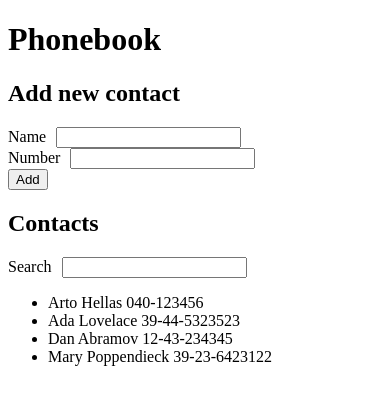
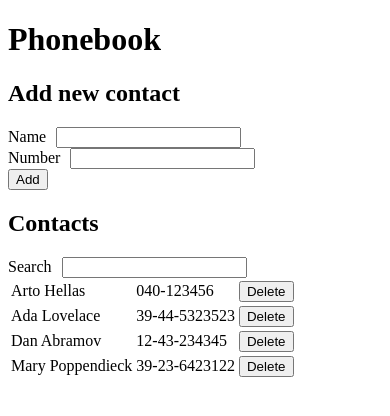
Before and after one commit to isk4/fso, a React (Vite) app in the folder part2/phonebook/: page / in a window 390 px wide. Shown: the top 416 px of the page. Built offline with nearby package versions, Linux system fonts and the light colour scheme; data requests are answered from the project's data file.

Commit message:
part2(phonebook): implement contact deletion (ex 2.14)

```diff
--- a/part2/phonebook/src/App.jsx
+++ b/part2/phonebook/src/App.jsx
@@ -2,15 +2,6 @@ import { useState, useEffect } from 'react';
 import NewContactForm from './components/NewContactForm';
 import ContactList from './components/ContactList';
 import contactsService from './services/contacts';
-
-const initialContactList = [
-  { name: 'Arto Hellas', number: '040-123456' },
-  { name: 'Batman', number: '123-456789' },
-  { name: 'Superman', number: '789-456230' },
-  { name: 'John Doe', number: '456-789123' },
-  { name: 'Lightning McQueen', number: '987-456321' },
-  { name: 'Batgirl', number: '784-689156' }
-];
 
 const App = () => {
   const [contacts, setContacts] = useState([]);
@@ -25,11 +16,11 @@ const App = () => {
       <h1>Phonebook</h1>
       <div>
         <h2>Add new contact</h2>
-        <NewContactForm contacts={contacts} setContacts={setContacts}/>
+        <NewContactForm contacts={contacts} setContacts={setContacts} />
       </div>
       <div>
         <h2>Contacts</h2>
-        <ContactList contacts={contacts} />
+        <ContactList contacts={contacts} setContacts={setContacts} />
       </div>
     </div>
   );
--- a/part2/phonebook/src/components/ContactList.jsx
+++ b/part2/phonebook/src/components/ContactList.jsx
@@ -1,6 +1,7 @@
 import { useState } from 'react';
+import contactsService from '../services/contacts';
 
-const ContactList = ({ contacts }) => {
+const ContactList = ({ contacts, setContacts }) => {
   const [search, setSearch] = useState('');
 
   const startsWith = (str1, str2) => str1.toUpperCase().startsWith(str2.toUpperCase());
@@ -9,15 +10,32 @@ const ContactList = ({ contacts }) => {
 
   const handleSearchChange = (e) => setSearch(e.target.value);
 
-  const renderPerson = ({ name, number }) => <li key={name}>{name} {number}</li>;
+  const handleDelete = (contact) => {
+    if (window.confirm(`Delete "${contact.name}?"`)) {
+      contactsService.remove(contact);
+      setContacts(contacts.filter((c) => c.id !== contact.id));
+    }
+  };
+
+  const renderContact = (contact) => {
+    return (
+      <tr key={contact.name}>
+        <td>{contact.name}</td>
+        <td>{contact.number}</td>
+        <td><button onClick={() => handleDelete(contact)}>Delete</button></td>
+      </tr>
+    );
+  };
 
   return (
     <div>
       <span>Search</span>
       <input style={{ marginLeft: 10 }} value={search} onChange={handleSearchChange} />
-      <ul>
-        { filteredContacts.map((person) => renderPerson(person)) }
-      </ul>
+      <table>
+        <tbody>
+          { filteredContacts.map((contact) => renderContact(contact)) }
+        </tbody>
+      </table>
     </div>
   );
 };
--- a/part2/phonebook/src/services/contacts.js
+++ b/part2/phonebook/src/services/contacts.js
@@ -11,8 +11,13 @@ const create = async (contact) => {
   return response.data;
 };
 
+const remove = async (contact) => {
+  const response = await axios.delete(`${baseUrl}/${contact.id}`);
+  return response.data;
+};
 
 export default {
   getAll,
-  create
+  create,
+  remove
 };
```
